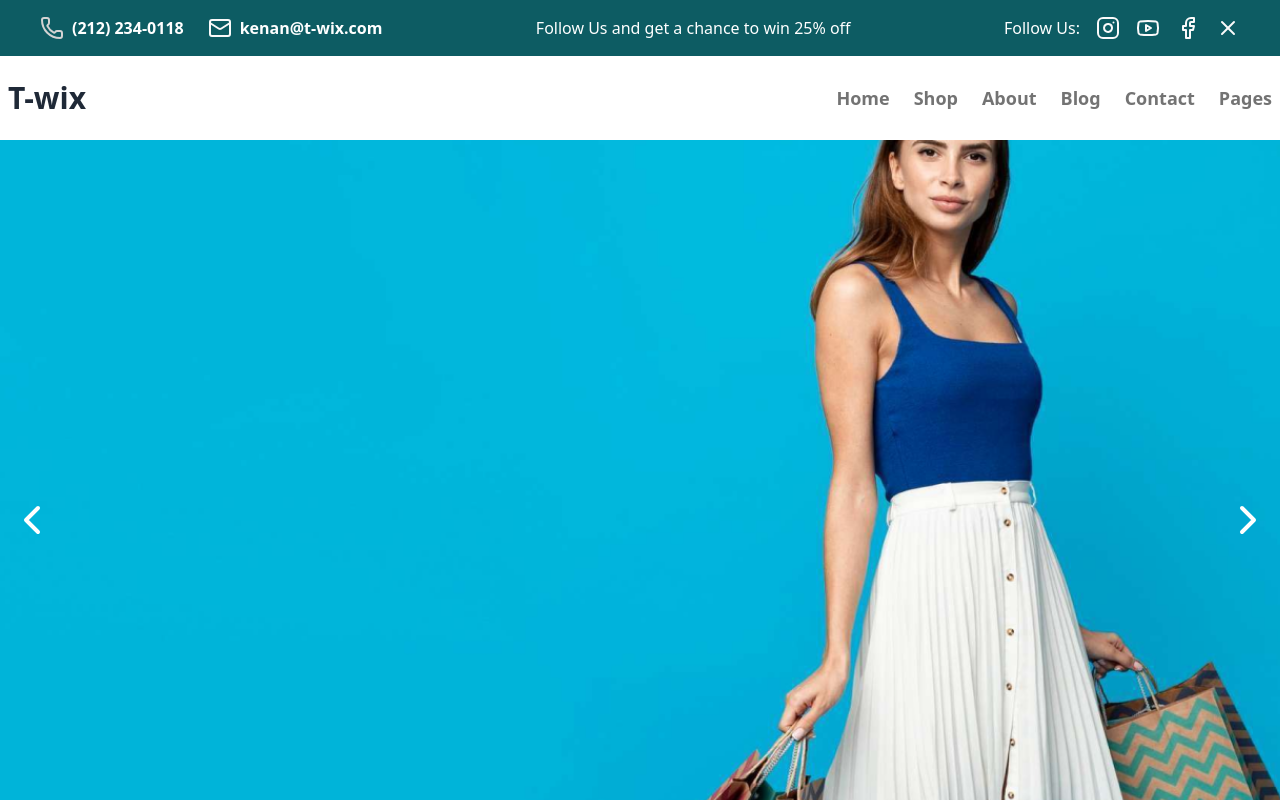
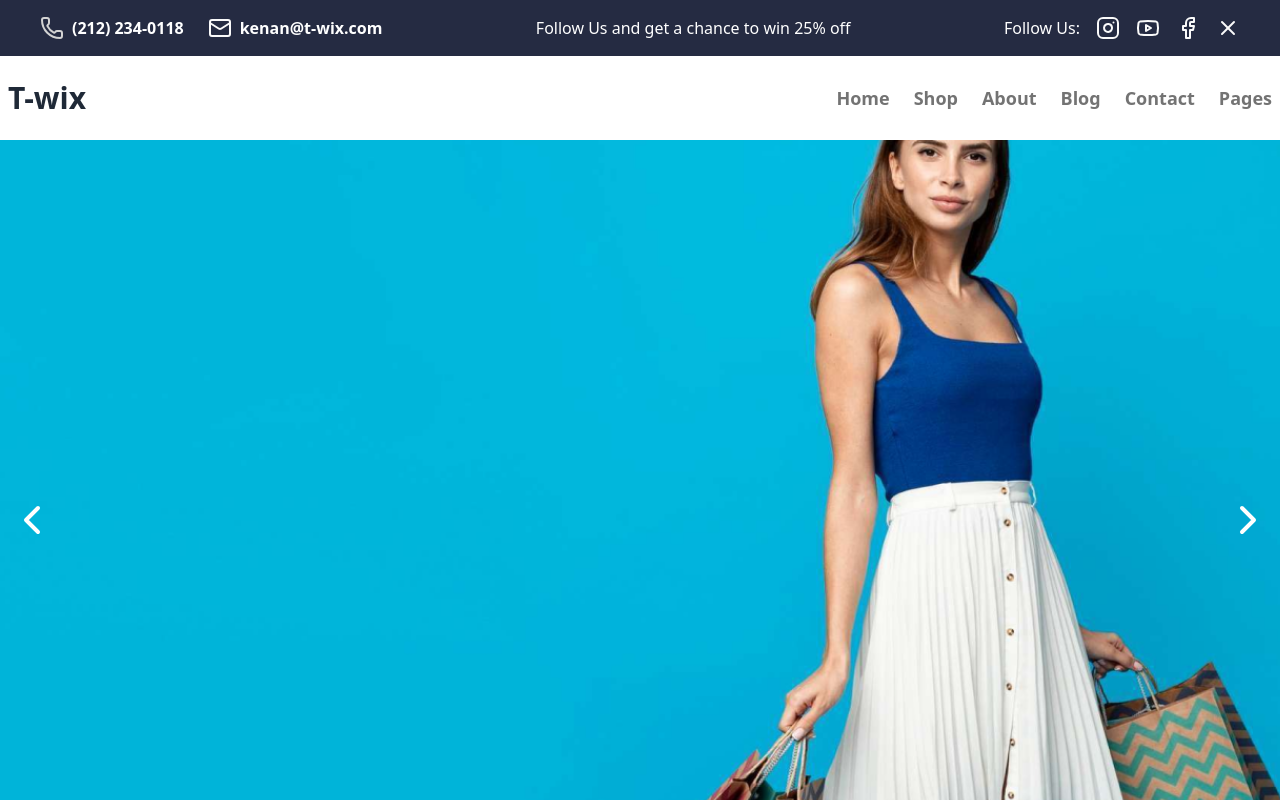
Before and after one commit to kenanturgay/SpaceX-shopping, a React (Vite) app: page / in a window 1280 px wide. Shown: the top 800 px of the page. Built offline with nearby package versions, Linux system fonts and the light colour scheme.

Commit message:
I fixed congif

```diff
--- a/tailwind.config.js
+++ b/tailwind.config.js
@@ -4,11 +4,16 @@ module.exports = {
     extend: {
       colors: {
         primary: "#FF7B47",
-        secondary: "#0D5C63",
+        secondary: "#252B42",
         fgray: "#737373",
         lightGray: "#FAFAFA",
         primary_color: "#23A6F0",
         contact_text:"#FFFFFF",
+        header_bg_color:"#252B42",
+        footer_text_color:"#252B42",
+        footer_icon_color:"#23A6F0",
+        footer_button:"#23A6F0",
+        footer_second_text_color:"#737373",
       },
       fontFamily: {
         montserrat: ["Montserrat", "sans-serif"], // Montserrat fontu
```
